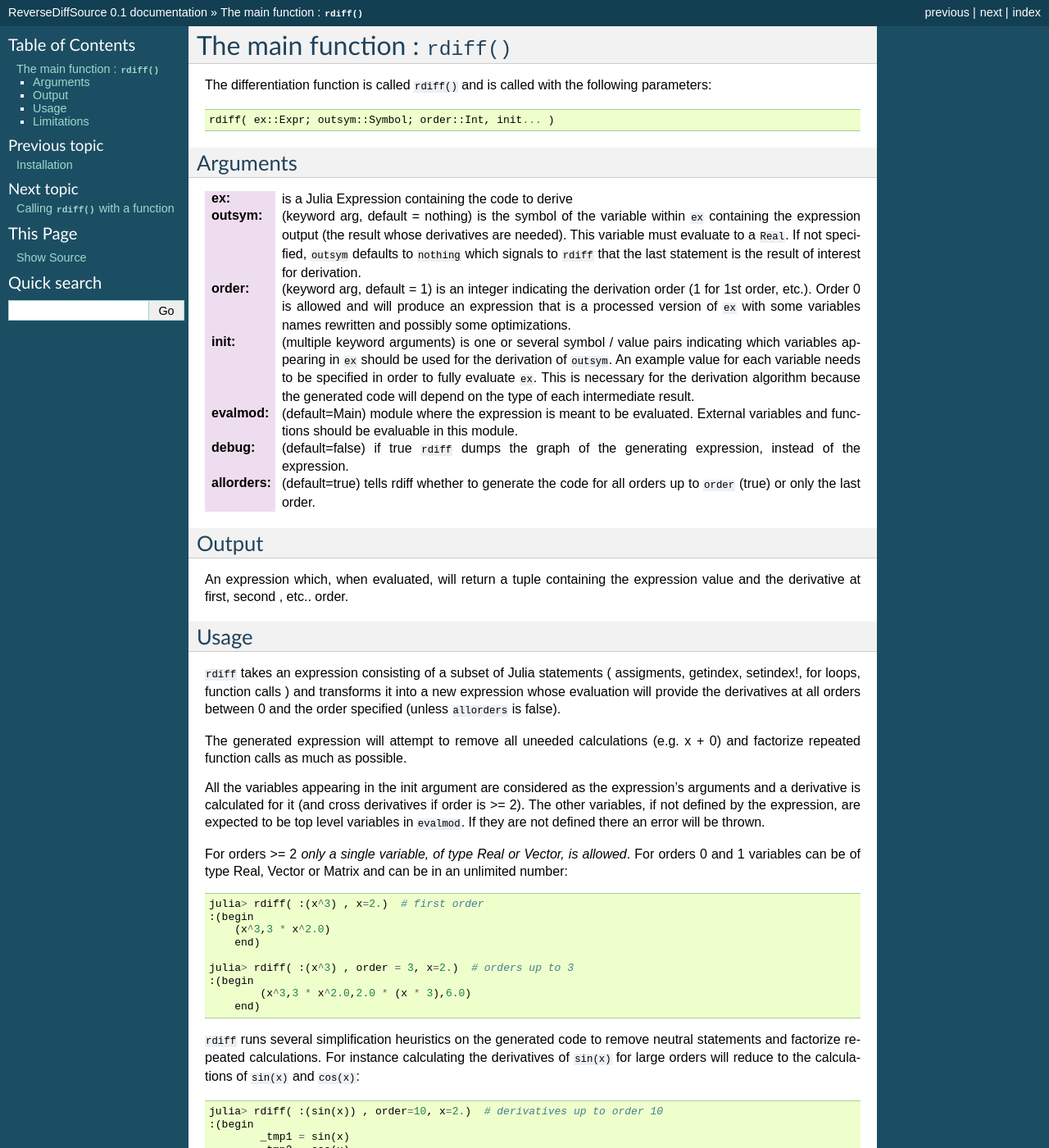
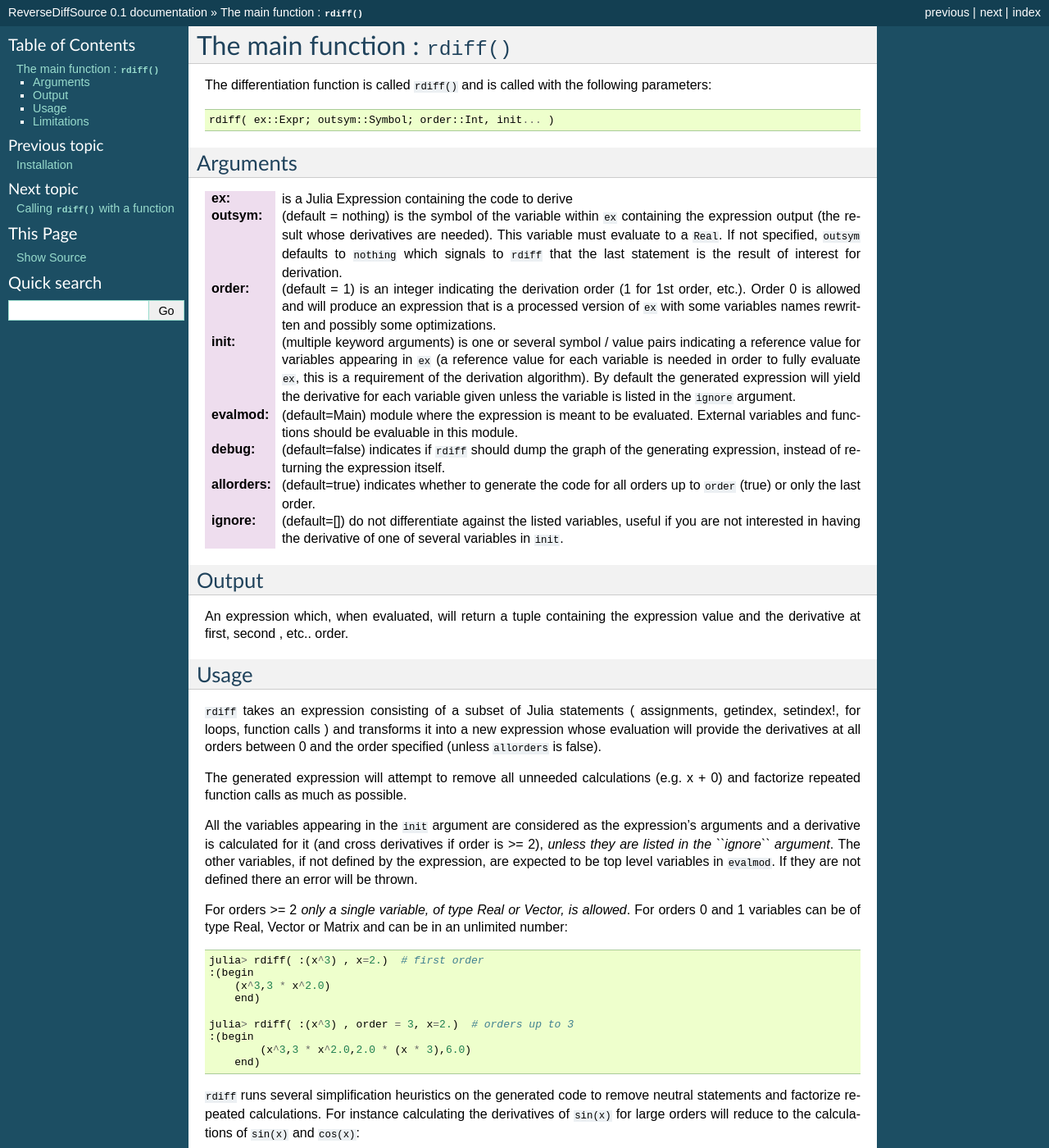
Before and after one commit to JuliaAttic/ReverseDiffSource.jl, a Sphinx documentation site: the page built from doc/maincall.rst, in a window 1280 px wide and 1400 px high. Shown: the whole window at 82% size. Built offline with Sphinx 7.4.7, drawn with Linux system fonts in a browser that asks for light colours.

Commit message:
added ignore argument to skip derivatives

```diff
--- a/doc/maincall.rst
+++ b/doc/maincall.rst
@@ -10,17 +10,19 @@ Arguments
 
 :ex: is a Julia Expression containing the code to derive
 
-:outsym: (keyword arg, default = nothing) is the symbol of the variable within ``ex`` containing the expression output (the result whose derivatives are needed). This variable must evaluate to a ``Real``. If not specified, ``outsym`` defaults to ``nothing`` which signals to ``rdiff`` that the last statement is the result of interest for derivation.
+:outsym: (default = nothing) is the symbol of the variable within ``ex`` containing the expression output (the result whose derivatives are needed). This variable must evaluate to a ``Real``. If not specified, ``outsym`` defaults to ``nothing`` which signals to ``rdiff`` that the last statement is the result of interest for derivation.
 
-:order: (keyword arg, default = 1) is an integer indicating the derivation order (1 for 1st order, etc.). Order 0 is allowed and will produce an expression that is a processed version of ``ex`` with some variables names rewritten and possibly some optimizations.
+:order: (default = 1) is an integer indicating the derivation order (1 for 1st order, etc.). Order 0 is allowed and will produce an expression that is a processed version of ``ex`` with some variables names rewritten and possibly some optimizations.
 
-:init: (multiple keyword arguments) is one or several symbol / value pairs indicating which variables appearing in ``ex`` should be used for the derivation of ``outsym``. An example value for each variable needs to be specified in order to fully evaluate ``ex``. This is necessary for the derivation algorithm because the generated code will depend on the type of each intermediate result.
+:init: (multiple keyword arguments) is one or several symbol / value pairs indicating a reference value for variables appearing in ``ex`` (a reference value for each variable is needed in order to fully evaluate ``ex``, this is a requirement of the derivation algorithm). By default the generated expression will yield the derivative for each variable given unless the variable is listed in the ``ignore`` argument.
 
 :evalmod: (default=Main) module where the expression is meant to be evaluated. External variables and functions should be evaluable in this module.
 
-:debug: (default=false) if true ``rdiff`` dumps the graph of the generating expression, instead of the expression.
+:debug: (default=false) indicates if ``rdiff`` should dump the graph of the generating expression, instead of returning the expression itself.
 
-:allorders: (default=true) tells rdiff whether to generate the code for all orders up to ``order`` (true) or only the last order.
+:allorders: (default=true) indicates whether to generate the code for all orders up to ``order`` (true) or only the last order.
+
+:ignore: (default=[]) do not differentiate against the listed variables, useful if you are not interested in having the derivative of one of several variables in ``init``.
 
 Output
 ^^^^^^
@@ -31,11 +33,11 @@ An expression which, when evaluated, will return a tuple containing the expressi
 Usage
 ^^^^^
 
-``rdiff`` takes an expression consisting of a subset of Julia statements ( assigments, getindex, setindex!, for loops, function calls ) and transforms it into a new expression whose evaluation will provide the derivatives at all orders between 0 and the order specified (unless ``allorders`` is false).
+``rdiff`` takes an expression consisting of a subset of Julia statements ( assignments, getindex, setindex!, for loops, function calls ) and transforms it into a new expression whose evaluation will provide the derivatives at all orders between 0 and the order specified (unless ``allorders`` is false).
 
-The generated expression will attempt to remove all uneeded calculations (e.g.  x + 0) and factorize repeated function calls as much as possible.
+The generated expression will attempt to remove all unneeded calculations (e.g.  x + 0) and factorize repeated function calls as much as possible.
 
-All the variables appearing in the init argument are considered as the expression's arguments and a derivative is calculated for it (and cross derivatives if order is >= 2). The other variables, if not defined by the expression, are expected to be top level variables in ``evalmod``. If they are not defined there an error will be thrown.
+All the variables appearing in the ``init`` argument are considered as the expression's arguments and a derivative is calculated for it (and cross derivatives if order is >= 2), *unless they are listed in the ``ignore`` argument*. The other variables, if not defined by the expression, are expected to be top level variables in ``evalmod``. If they are not defined there an error will be thrown.
 
 For orders >= 2 *only a single variable, of type Real or Vector, is allowed*. For orders 0 and 1 variables can be of type Real, Vector or Matrix and can be in an unlimited number::
 
```
Also changed, not shown: doc/maincall2.rst (+5 -2 lines), 3 other files.
